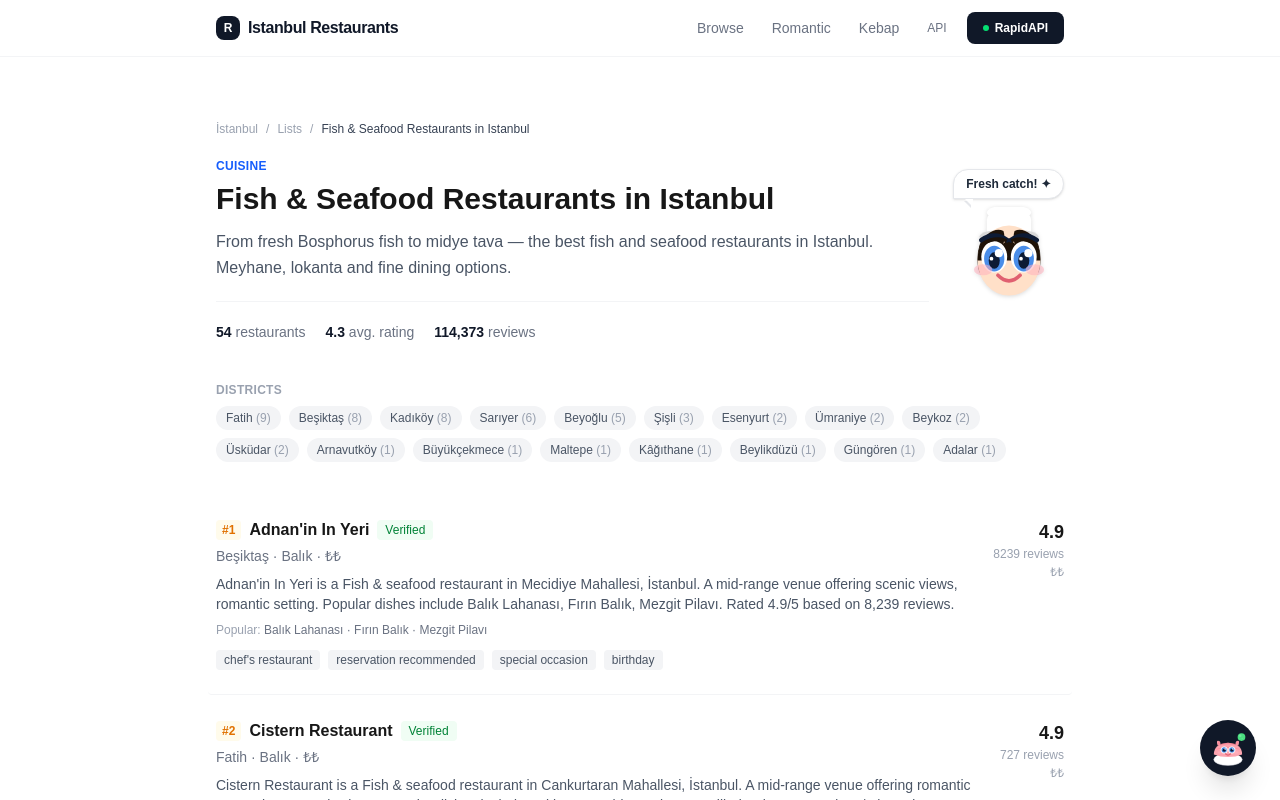
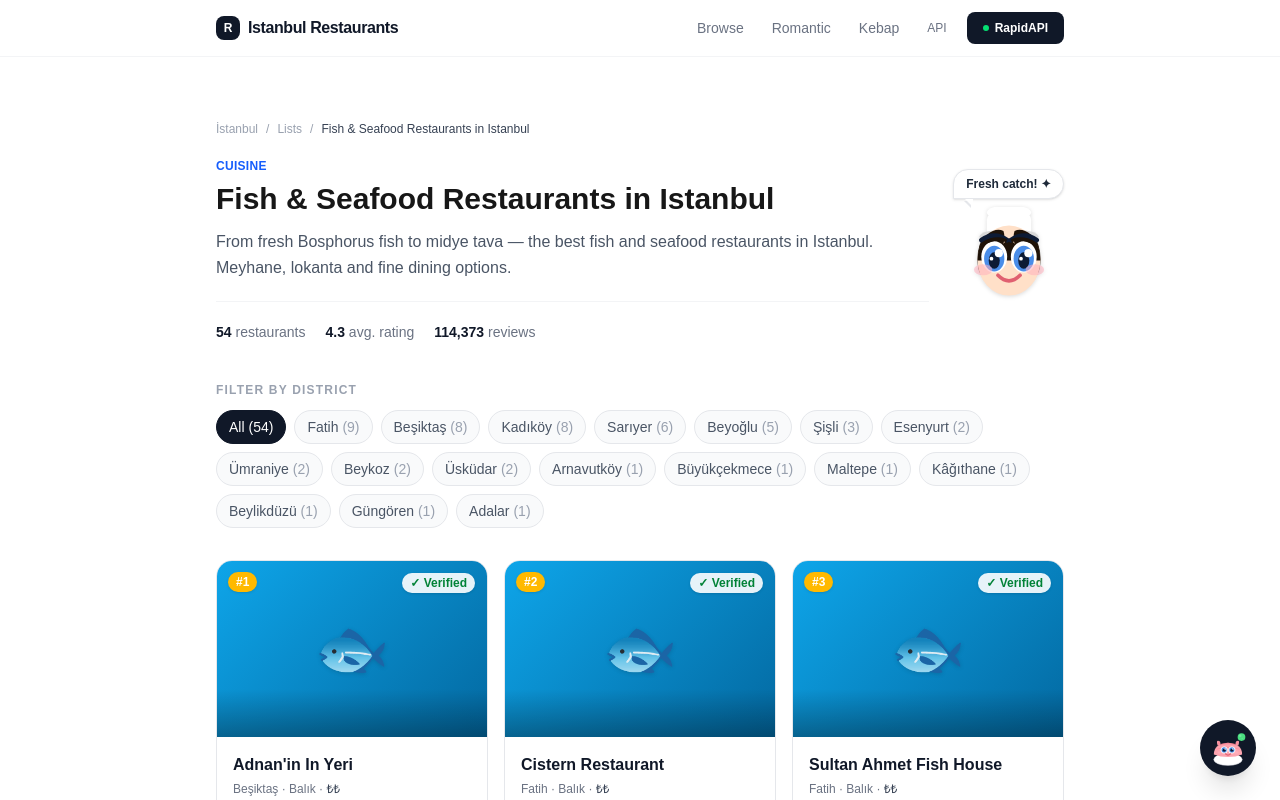
Before and after one commit to dedelus-collab/restorans, a Next.js app: page /istanbul/liste/balik-deniz-urunleri-istanbul in a window 1280 px wide. Shown: the top 800 px of the page. Built offline with nearby package versions, Linux system fonts and the light colour scheme.

Commit message:
Add RestaurantCard with cuisine gradients, update lists to grid layout TripAdvisor style

```diff
--- a/components/CityRestaurantList.tsx
+++ b/components/CityRestaurantList.tsx
@@ -1,6 +1,6 @@
 "use client";
 import { useState } from "react";
-import Link from "next/link";
+import { RestaurantCard } from "./RestaurantCard";
 
 type Restaurant = {
   id: string | number;
@@ -10,6 +10,7 @@
   neighborhood: string;
   district: string;
   cuisine: string;
+  cuisineSlug?: string;
   priceRange: number;
   avgRating: number | null;
   reviewCount: number | null;
@@ -25,10 +26,6 @@
   topDistricts: [string, number][];
 };
 
-function getPriceSymbol(range: number): string {
-  return range <= 1 ? "₺" : range === 2 ? "₺₺" : range === 3 ? "₺₺₺" : "₺₺₺₺";
-}
-
 export function CityRestaurantList({ city, list, topDistricts }: Props) {
   const [active, setActive] = useState<string | null>(null);
 
@@ -36,6 +33,7 @@
 
   return (
     <>
+      {/* District filter */}
       {topDistricts.length > 1 && (
         <div className="mb-6 flex flex-wrap gap-2">
           <button
@@ -70,44 +68,26 @@
         </p>
       )}
 
-      <div className="divide-y divide-gray-100">
+      <div className="grid grid-cols-1 sm:grid-cols-2 gap-3">
         {filtered.map(r => (
-          <Link
+          <RestaurantCard
             key={r.id}
-            href={`/${city}/${r.slug}`}
-            className="block py-5 hover:bg-gray-50 transition-colors px-2 -mx-2 rounded"
-          >
-            <div className="flex items-start justify-between gap-4">
-              <div className="flex-1 min-w-0">
-                <div className="flex items-center gap-2 mb-1">
-                  <h3 className="font-semibold">{r.name}</h3>
-                  {r.verifiedData && (
-                    <span className="text-xs bg-green-50 text-green-700 px-2 py-0.5 rounded">Verified</span>
-                  )}
-                </div>
-                <p className="text-sm text-gray-500">
-                  {r.district || r.neighborhood} · {r.cuisine} · {getPriceSymbol(r.priceRange)}
-                </p>
-                <p className="text-sm text-gray-600 mt-1.5 line-clamp-2">{r.llmSummary}</p>
-                {r.specialFeatures?.popularDishes && r.specialFeatures.popularDishes.length > 0 && (
-                  <p className="text-xs text-gray-400 mt-1.5">
-                    {r.specialFeatures.popularDishes.slice(0, 3).join(" · ")}
-                  </p>
-                )}
-                <div className="flex gap-2 mt-2 flex-wrap">
-                  {r.tags.slice(0, 3).map(tag => (
-                    <span key={tag} className="text-xs bg-gray-100 text-gray-500 px-2 py-0.5 rounded">
-                      {tag}
-                    </span>
-                  ))}
-                </div>
-              </div>
-              <div className="text-right shrink-0">
-                <div className="text-base font-bold">{r.avgRating}</div>
-                <div className="text-xs text-gray-400">{r.reviewCount} reviews</div>
-              </div>
-            </div>
-          </Link>
+            city={city}
+            slug={r.slug}
+            name={r.name}
+            district={r.district}
+            neighborhood={r.neighborhood}
+            cuisine={r.cuisine}
+            cuisineSlug={r.cuisineSlug}
+            priceRange={r.priceRange}
+            avgRating={r.avgRating}
+            reviewCount={r.reviewCount}
+            llmSummary={r.llmSummary}
+            verifiedData={r.verifiedData}
+            tags={r.tags}
+            popularDishes={r.specialFeatures?.popularDishes ?? []}
+            variant="compact"
+          />
         ))}
       </div>
     </>
--- a/components/CollectionList.tsx
+++ b/components/CollectionList.tsx
@@ -1,6 +1,6 @@
 "use client";
 import { useState } from "react";
-import Link from "next/link";
+import { RestaurantCard } from "./RestaurantCard";
 
 type Restaurant = {
   id: string | number;
@@ -10,6 +10,7 @@
   neighborhood: string;
   district: string;
   cuisine: string;
+  cuisineSlug?: string;
   priceRange: number;
   avgRating: number | null;
   reviewCount: number | null;
@@ -25,10 +26,6 @@
   topDistricts: [string, number][];
 };
 
-function getPriceSymbol(range: number): string {
-  return range <= 1 ? "₺" : range === 2 ? "₺₺" : range === 3 ? "₺₺₺" : "₺₺₺₺";
-}
-
 export function CollectionList({ city, list, topDistricts }: Props) {
   const [active, setActive] = useState<string | null>(null);
 
@@ -39,82 +36,67 @@
       {/* District filter */}
       {topDistricts.length > 1 && (
         <section className="mb-8">
-          <h2 className="text-xs font-semibold text-gray-400 uppercase tracking-wide mb-2">Districts</h2>
+          <h2 className="text-xs font-semibold text-gray-400 uppercase tracking-widest mb-3">Filter by District</h2>
           <div className="flex flex-wrap gap-2">
-            {active && (
             <button
               onClick={() => setActive(null)}
-                className="text-xs bg-gray-900 text-white px-2.5 py-1 rounded-full flex items-center gap-1 transition-colors"
+              className={`text-sm px-3 py-1.5 rounded-full border transition-colors ${
+                active === null
+                  ? "bg-gray-900 border-gray-900 text-white"
+                  : "bg-gray-50 border-gray-200 text-gray-600 hover:bg-gray-100"
+              }`}
             >
-                ✕ Clear
+              All ({list.length})
             </button>
-            )}
             {topDistricts.map(([name, count]) => (
               <button
                 key={name}
                 onClick={() => setActive(active === name ? null : name)}
-                className={`text-xs px-2.5 py-1 rounded-full transition-colors ${
+                className={`text-sm px-3 py-1.5 rounded-full border transition-colors ${
                   active === name
-                    ? "bg-gray-900 text-white"
-                    : "bg-gray-100 text-gray-600 hover:bg-gray-200"
+                    ? "bg-gray-900 border-gray-900 text-white"
+                    : "bg-gray-50 border-gray-200 text-gray-600 hover:bg-gray-100"
                 }`}
               >
-                {name} <span className={active === name ? "text-gray-300" : "text-gray-400"}>({count})</span>
+                {name} <span className={active === name ? "text-gray-400" : "text-gray-400"}>({count})</span>
               </button>
             ))}
           </div>
           {active && (
             <p className="text-xs text-gray-400 mt-2">
-              Showing {filtered.length} restaurant{filtered.length !== 1 ? "s" : ""} in {active}
+              {filtered.length} restaurant{filtered.length !== 1 ? "s" : ""} in {active}
             </p>
           )}
         </section>
       )}
 
-      {/* Restaurant list */}
-      <div className="divide-y divide-gray-100">
+      {/* Grid */}
+      <div className="grid grid-cols-1 sm:grid-cols-2 lg:grid-cols-3 gap-4">
         {filtered.map((r, idx) => (
-          <Link
-            key={r.id}
-            href={`/${city}/${r.slug}`}
-            className="block py-6 hover:bg-gray-50 transition-colors px-2 -mx-2 rounded"
-          >
-            <div className="flex items-start justify-between gap-4">
-              <div className="flex-1 min-w-0">
-                <div className="flex items-center gap-2 mb-1">
+          <div key={r.id} className="relative">
             {!active && idx < 3 && (
-                    <span className="text-xs font-bold text-amber-600 bg-amber-50 px-1.5 py-0.5 rounded">
+              <span className="absolute top-3 left-3 z-10 text-xs font-bold bg-amber-400 text-white px-2 py-0.5 rounded-full shadow">
                 #{idx + 1}
               </span>
             )}
-                  <h2 className="font-semibold">{r.name}</h2>
-                  {r.verifiedData && (
-                    <span className="text-xs bg-green-50 text-green-700 px-2 py-0.5 rounded">Verified</span>
-                  )}
+            <RestaurantCard
+              city={city}
+              slug={r.slug}
+              name={r.name}
+              district={r.district}
+              neighborhood={r.neighborhood}
+              cuisine={r.cuisine}
+              cuisineSlug={r.cuisineSlug}
+              priceRange={r.priceRange}
+              avgRating={r.avgRating}
+              reviewCount={r.reviewCount}
+              llmSummary={r.llmSummary}
+              verifiedData={r.verifiedData}
+              tags={r.tags}
+              popularDishes={r.specialFeatures?.popularDishes ?? []}
+              variant="featured"
+            />
           </div>
-                <p className="text-sm text-gray-500">
-                  {r.district || r.neighborhood} · {r.cuisine} · {getPriceSymbol(r.priceRange)}
-                </p>
-                <p className="text-sm text-gray-600 mt-2">{r.llmSummary}</p>
-                {r.specialFeatures?.popularDishes && r.specialFeatures.popularDishes.length > 0 && (
-                  <p className="text-xs text-gray-500 mt-2">
-                    <span className="text-gray-400">Popular: </span>
-                    {r.specialFeatures.popularDishes.slice(0, 3).join(" · ")}
-                  </p>
-                )}
-                <div className="flex gap-2 mt-3 flex-wrap">
-                  {r.tags.slice(0, 4).map(tag => (
-                    <span key={tag} className="text-xs bg-gray-100 text-gray-600 px-2 py-0.5 rounded">{tag}</span>
-                  ))}
-                </div>
-              </div>
-              <div className="text-right shrink-0">
-                <div className="text-lg font-bold">{r.avgRating}</div>
-                <div className="text-xs text-gray-400">{r.reviewCount} reviews</div>
-                <div className="text-xs text-gray-400 mt-0.5">{getPriceSymbol(r.priceRange)}</div>
-              </div>
-            </div>
-          </Link>
         ))}
       </div>
     </>
--- /dev/null
+++ b/components/RestaurantCard.tsx
@@ -0,0 +1,135 @@
+import Link from "next/link";
+
+type Props = {
+  city: string;
+  slug: string;
+  name: string;
+  district?: string;
+  neighborhood?: string;
+  cuisine: string;
+  cuisineSlug?: string;
+  priceRange: number;
+  avgRating: number | null;
+  reviewCount: number | null;
+  llmSummary?: string;
+  verifiedData?: boolean;
+  tags?: string[];
+  popularDishes?: string[];
+  variant?: "compact" | "featured";
+};
+
+const CUISINE_THEMES: Record<string, { bg: string; emoji: string }> = {
+  kebap:           { bg: "linear-gradient(135deg,#f97316,#dc2626)",  emoji: "🥩" },
+  balik:           { bg: "linear-gradient(135deg,#0ea5e9,#0369a1)",  emoji: "🐟" },
+  "pizza-italyan": { bg: "linear-gradient(135deg,#22c55e,#15803d)",  emoji: "🍕" },
+  "sushi-japon":   { bg: "linear-gradient(135deg,#f43f5e,#9f1239)",  emoji: "🍣" },
+  "burger-steak":  { bg: "linear-gradient(135deg,#f59e0b,#b45309)",  emoji: "🍔" },
+  kahvalti:        { bg: "linear-gradient(135deg,#fcd34d,#f59e0b)",  emoji: "🍳" },
+  meyhane:         { bg: "linear-gradient(135deg,#a855f7,#7e22ce)",  emoji: "🍷" },
+  vegan:           { bg: "linear-gradient(135deg,#4ade80,#16a34a)",  emoji: "🥗" },
+  lokanta:         { bg: "linear-gradient(135deg,#fb923c,#c2410c)",  emoji: "🫕" },
+  kafe:            { bg: "linear-gradient(135deg,#d97706,#92400e)",  emoji: "☕" },
+  pide:            { bg: "linear-gradient(135deg,#fbbf24,#d97706)",  emoji: "🫓" },
+  "turk-mutfagi":  { bg: "linear-gradient(135deg,#ef4444,#7f1d1d)",  emoji: "🍲" },
+  "dunya-mutfagi": { bg: "linear-gradient(135deg,#06b6d4,#0e7490)",  emoji: "🌍" },
+  italyan:         { bg: "linear-gradient(135deg,#22c55e,#166534)",  emoji: "🍝" },
+  seafood:         { bg: "linear-gradient(135deg,#38bdf8,#075985)",  emoji: "🦐" },
+};
+
+const DEFAULT_THEME = { bg: "linear-gradient(135deg,#64748b,#334155)", emoji: "🍽️" };
+
+function getPriceSymbol(range: number): string {
+  return range <= 1 ? "₺" : range === 2 ? "₺₺" : range === 3 ? "₺₺₺" : "₺₺₺₺";
+}
+
+function Stars({ rating }: { rating: number }) {
+  const full  = Math.floor(rating);
+  const half  = rating % 1 >= 0.3 && rating % 1 < 0.8;
+  const empty = 5 - full - (half ? 1 : 0);
+  return (
+    <span className="text-amber-400 text-sm tracking-tight">
+      {"★".repeat(full)}{half ? "½" : ""}<span className="text-gray-300">{"★".repeat(empty)}</span>
+    </span>
+  );
+}
+
+export function RestaurantCard({
+  city, slug, name, district, neighborhood, cuisine, cuisineSlug,
+  priceRange, avgRating, reviewCount, llmSummary, verifiedData,
+  tags = [], popularDishes = [], variant = "compact",
+}: Props) {
+  const key = cuisineSlug?.toLowerCase().trim() ?? "";
+  const theme = CUISINE_THEMES[key] ?? DEFAULT_THEME;
+  const location = district || neighborhood || "";
+
+  if (variant === "featured") {
+    return (
+      <Link href={`/${city}/${slug}`} className="group block rounded-2xl overflow-hidden border border-gray-200 bg-white hover:shadow-lg hover:-translate-y-0.5 transition-all duration-200">
+        {/* Photo placeholder */}
+        <div className="relative h-44 flex items-center justify-center" style={{ background: theme.bg }}>
+          <span className="text-6xl drop-shadow-sm">{theme.emoji}</span>
+          {verifiedData && (
+            <span className="absolute top-3 right-3 text-xs bg-white/90 text-green-700 font-semibold px-2 py-0.5 rounded-full shadow-sm">
+              ✓ Verified
+            </span>
+          )}
+          <div className="absolute bottom-0 left-0 right-0 h-12 bg-gradient-to-t from-black/30 to-transparent" />
+        </div>
+        {/* Content */}
+        <div className="p-4">
+          <h3 className="font-bold text-gray-900 text-base mb-1 line-clamp-1 group-hover:text-blue-600 transition-colors">{name}</h3>
+          <p className="text-xs text-gray-500 mb-2">{location} · {cuisine} · <span className="text-gray-700 font-medium">{getPriceSymbol(priceRange)}</span></p>
+          {avgRating != null && (
+            <div className="flex items-center gap-1.5 mb-2">
+              <Stars rating={avgRating} />
+              <span className="text-sm font-semibold text-gray-800">{avgRating}</span>
+              <span className="text-xs text-gray-400">({reviewCount?.toLocaleString("en-US")})</span>
+            </div>
+          )}
+          {llmSummary && (
+            <p className="text-xs text-gray-500 line-clamp-2 leading-relaxed">{llmSummary}</p>
+          )}
+        </div>
+      </Link>
+    );
+  }
+
+  // Compact (list) variant
+  return (
+    <Link href={`/${city}/${slug}`} className="group flex gap-3 p-3 rounded-xl border border-gray-100 bg-white hover:border-gray-200 hover:shadow-md transition-all duration-150">
+      {/* Thumb */}
+      <div
+        className="shrink-0 w-20 h-20 rounded-lg flex items-center justify-center text-3xl"
+        style={{ background: theme.bg }}
+      >
+        {theme.emoji}
+      </div>
+      {/* Info */}
+      <div className="flex-1 min-w-0">
+        <div className="flex items-start justify-between gap-2">
+          <h3 className="font-semibold text-gray-900 text-sm leading-snug line-clamp-1 group-hover:text-blue-600 transition-colors">
+            {name}
+            {verifiedData && <span className="ml-1.5 text-xs font-normal text-green-600">✓</span>}
+          </h3>
+          {avgRating != null && (
+            <div className="shrink-0 text-right">
+              <div className="text-sm font-bold text-gray-900">{avgRating}</div>
+              <div className="text-xs text-gray-400">{reviewCount != null ? (reviewCount >= 1000 ? (reviewCount/1000).toFixed(1)+"K" : reviewCount) : ""}</div>
+            </div>
+          )}
+        </div>
+        <p className="text-xs text-gray-500 mt-0.5">{location} · {cuisine} · <span className="font-medium text-gray-700">{getPriceSymbol(priceRange)}</span></p>
+        {avgRating != null && (
+          <div className="mt-0.5">
+            <Stars rating={avgRating} />
+          </div>
+        )}
+        {popularDishes.length > 0 ? (
+          <p className="text-xs text-gray-400 mt-1 line-clamp-1">{popularDishes.slice(0, 3).join(" · ")}</p>
+        ) : llmSummary ? (
+          <p className="text-xs text-gray-500 mt-1 line-clamp-1">{llmSummary}</p>
+        ) : null}
+      </div>
+    </Link>
+  );
+}
```
Also changed, not shown: app/page.tsx (+27 -34 lines). Lines whose indentation alone changed are shown as unchanged.
